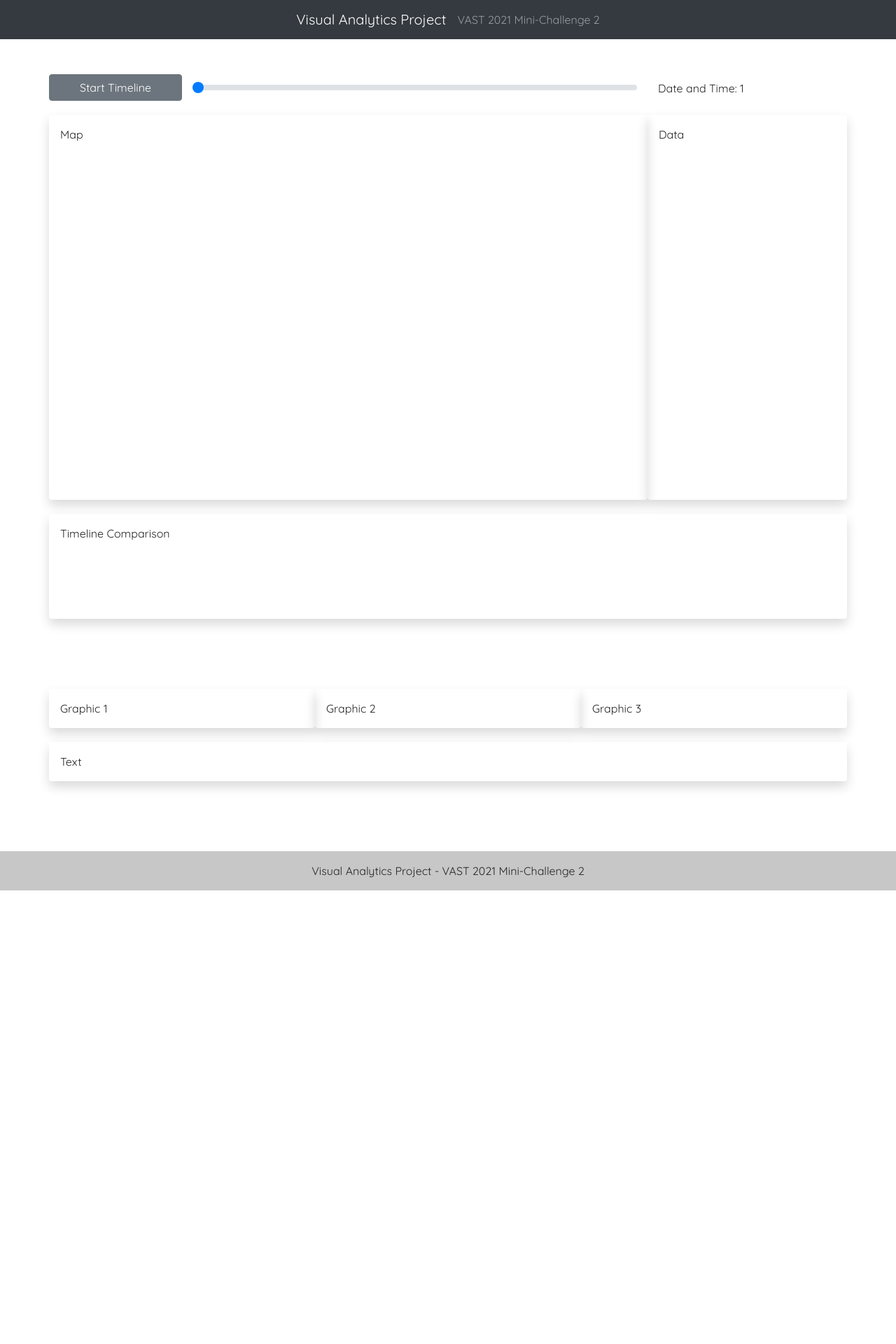
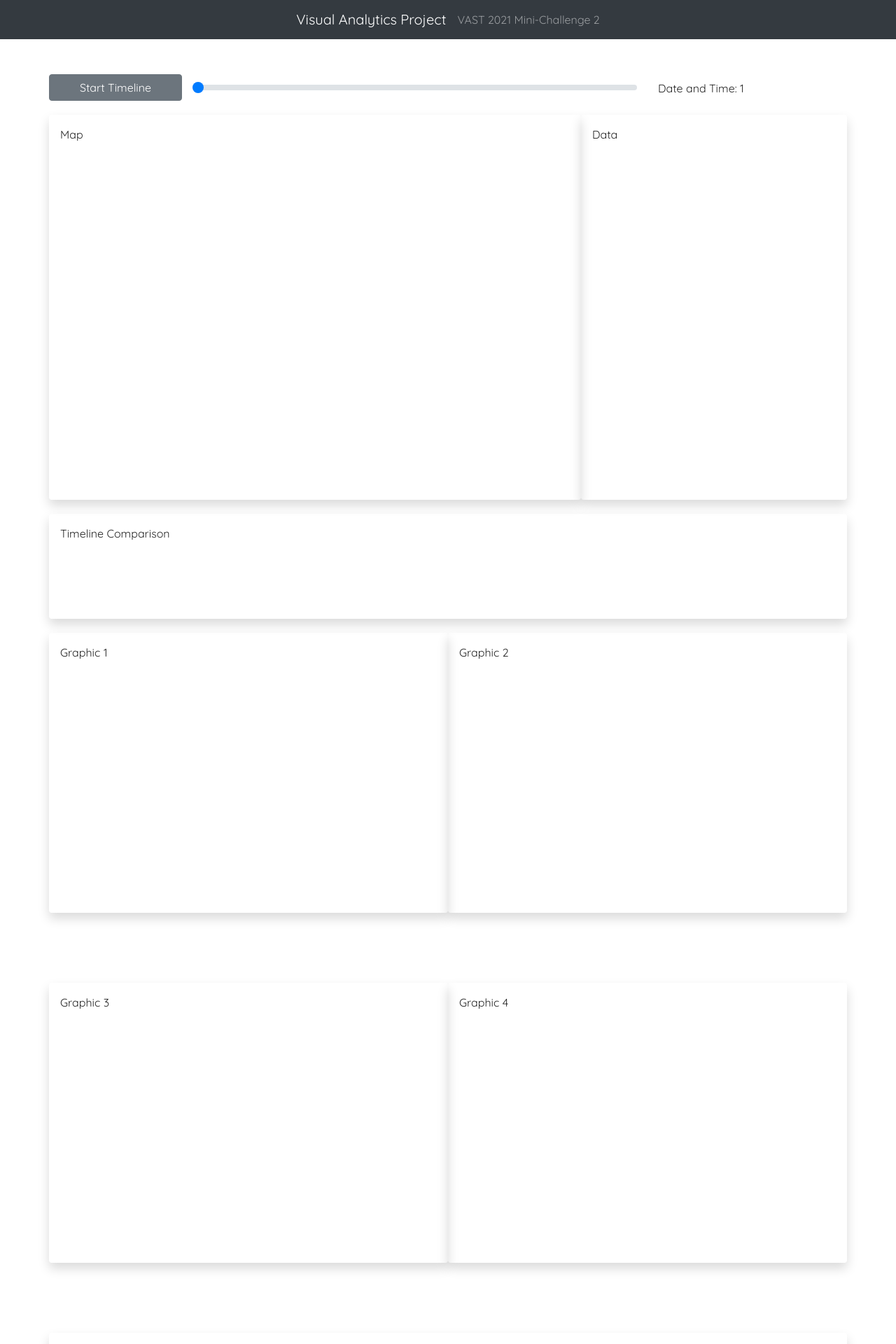
Before and after one commit to ChiaraDA/vast_mc2, a Vue app: page / in a window 1280 px wide. Shown: the top 1920 px of the page at 70% size. Before the commit the page ends 1272 px from the top, so only its background shows below. Built offline with nearby package versions, Linux system fonts and the light colour scheme.

Commit message:
Update skeleton

```diff
--- a/src/components/mc2_board.vue
+++ b/src/components/mc2_board.vue
@@ -16,17 +16,21 @@
 
         <b-row id="map_row" align-v="stretch" class="b-row">
             <b-col class="map shadow rounded p-3">Map</b-col>
-            <b-col class="shadow p-3 rounded" cols="12" md="3">Data</b-col>
+            <b-col class="shadow p-3 rounded" cols="12" md="4">Data</b-col>
         </b-row>
 
         <b-row id="comparison_row" align-v="stretch" class="b-row">
             <b-col class="comparison shadow rounded p-3">Timeline Comparison</b-col>
         </b-row>
 
-        <b-row id="graphic_row" align-v="stretch" class="b-row">
+        <b-row id="graphic_row1" align-v="stretch" class="b-row">
             <b-col class="shadow p-3 rounded">Graphic 1</b-col>
             <b-col class="shadow p-3 rounded">Graphic 2</b-col>
+        </b-row>
+
+        <b-row id="graphic_row2" align-v="stretch" class="b-row">
             <b-col class="shadow p-3 rounded">Graphic 3</b-col>
+            <b-col class="shadow p-3 rounded">Graphic 4</b-col>
         </b-row>
 
         <b-row id="text_row" align-v="stretch" class="b-row">
@@ -55,7 +59,16 @@
     margin-bottom:20px;
 }
 
-#graphic_row{
+#text_row{
+    margin-top:100px;
+}
+
+#graphic_row1{
+    height:400px;
+}
+
+#graphic_row2{
+    height:400px;
     margin-top:100px;
 }
 
```
